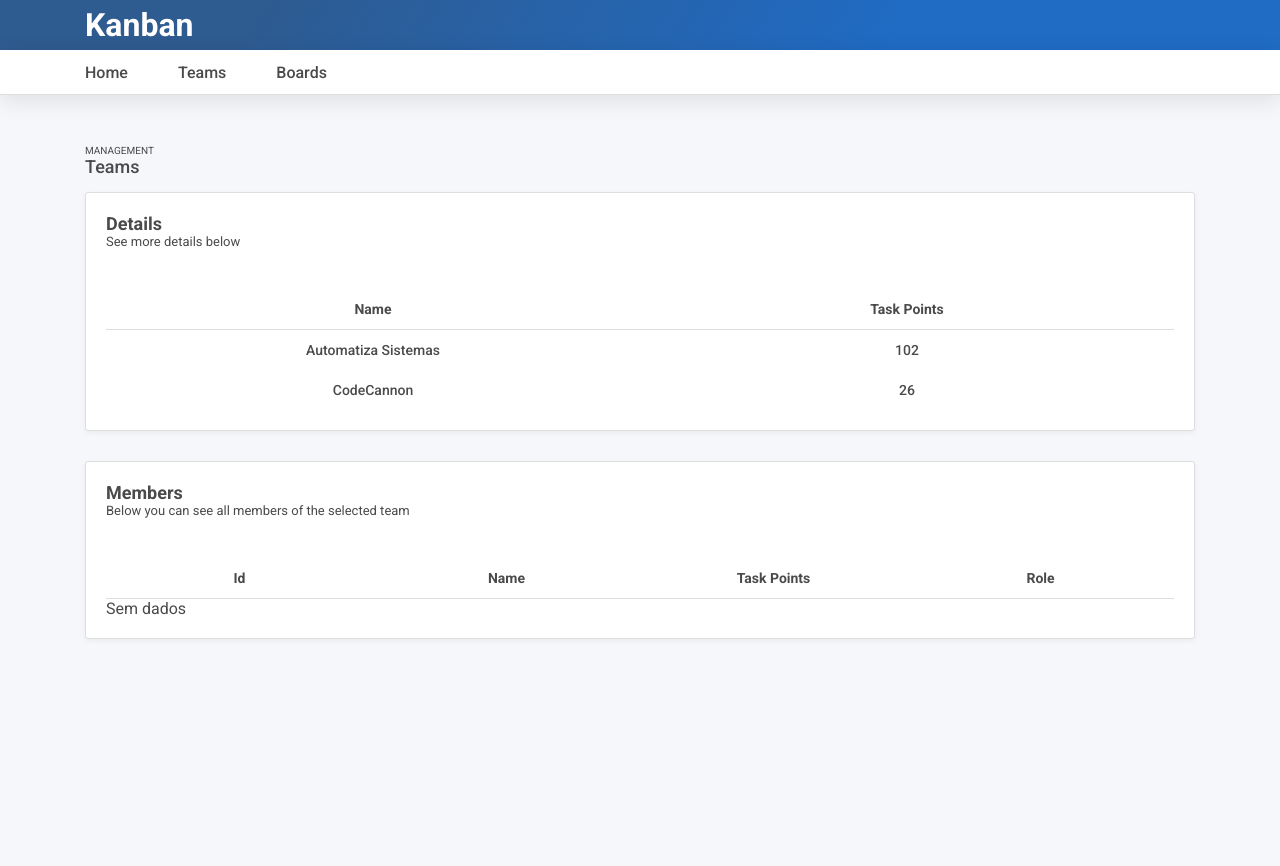
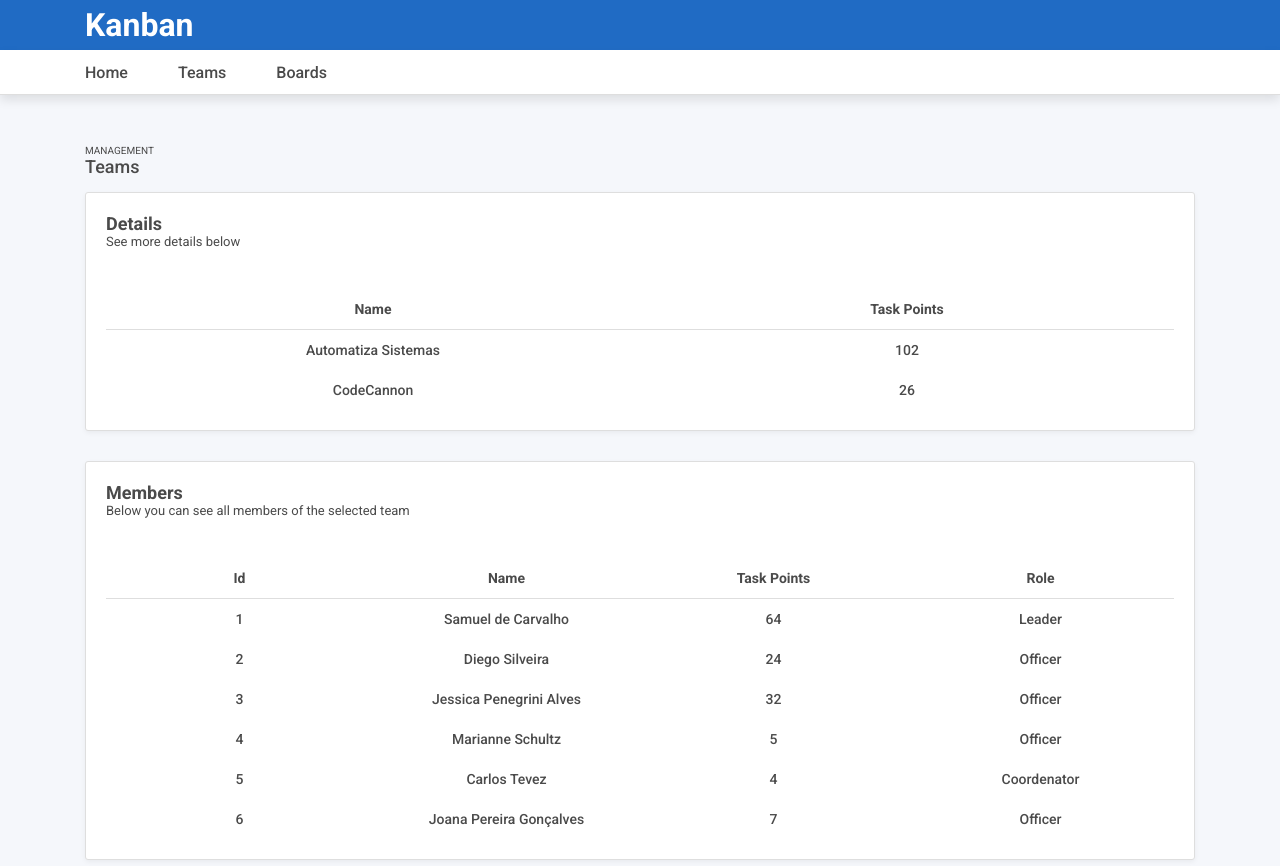
Before and after one commit to samueldcarvalho/Training.ProjectKanban, a Next.js app in the folder src/Web/Training.Kanban.UI/kanban-web-ui/: page /teams in a window 1280 px wide. Before the commit the page ends 800 px from the top, so only its background shows below. Built offline with nearby package versions, Linux system fonts and the light colour scheme.

Commit message:
Alterações no Style da tela de Teams

```diff
--- a/src/Web/Training.Kanban.UI/kanban-web-ui/pages/teams/index.tsx
+++ b/src/Web/Training.Kanban.UI/kanban-web-ui/pages/teams/index.tsx
@@ -5,7 +5,7 @@ import Wrapper from "../../components/main/wrapper-component";
 
 const TeamsPage = () => {
 
-    const [selectedTeam, setSelectedTeam] = useState<Team>();
+    const [selectedTeam, setSelectedTeam] = useState<Team>(user.teams[0]!);
 
     const SelectTeamHandle = (team: Team) => setSelectedTeam(team);
 
@@ -31,7 +31,10 @@ const TeamsPage = () => {
                                     </tr>
                                 </div>
                             )
-                        }) : (<div>Sem dados</div>)}
+                        }) : (
+                            <div className="no-data-grid">
+                                <h1>Sem dados</h1>
+                            </div>)}
                     </div>
                 </div>
             </div>
@@ -49,7 +52,10 @@ const TeamsPage = () => {
                         </tr>
                     </div>
                 </div>
-                {selectedTeam == null ? <>Sem dados</> :
+                {selectedTeam == null ?
+                    <div className="no-data-grid">
+                        <h1>Sem dados</h1>
+                    </div> :
                     selectedTeam.members?.map(member => {
                         return (
                             <div>
--- a/src/Web/Training.Kanban.UI/kanban-web-ui/styles/globals.css
+++ b/src/Web/Training.Kanban.UI/kanban-web-ui/styles/globals.css
@@ -129,7 +129,7 @@ a{
 }
 
 .kb-board-card:hover{
-  box-shadow: 0 6px 15px rgba(0, 0, 0, 0.4);
+  box-shadow: 0 6px 8px rgba(0, 0, 0, 0.3);
   transform: translateY(-5px);
   opacity: 90%;
 }
--- a/src/Web/Training.Kanban.UI/kanban-web-ui/styles/main-module.css
+++ b/src/Web/Training.Kanban.UI/kanban-web-ui/styles/main-module.css
@@ -17,7 +17,7 @@
 }
 
 .kb-main-header{
-  background: linear-gradient(300deg, var(--color-primary) 30%, var( --color-primary-darker) 80%);
+  background: var(--color-primary);
   height: 50px;
 }
 
@@ -48,7 +48,7 @@
   background-color: var(--color-bg-secundary);
   height: 45px;
   border-bottom: 1px solid var(--color-border-primary);
-  box-shadow: 0 5px 25px rgba(0, 0, 0, 0.1);
+  box-shadow: 0 5px 10px rgba(0, 0, 0, 0.1);
 }
 
 .kb-submenu-header div{
```
